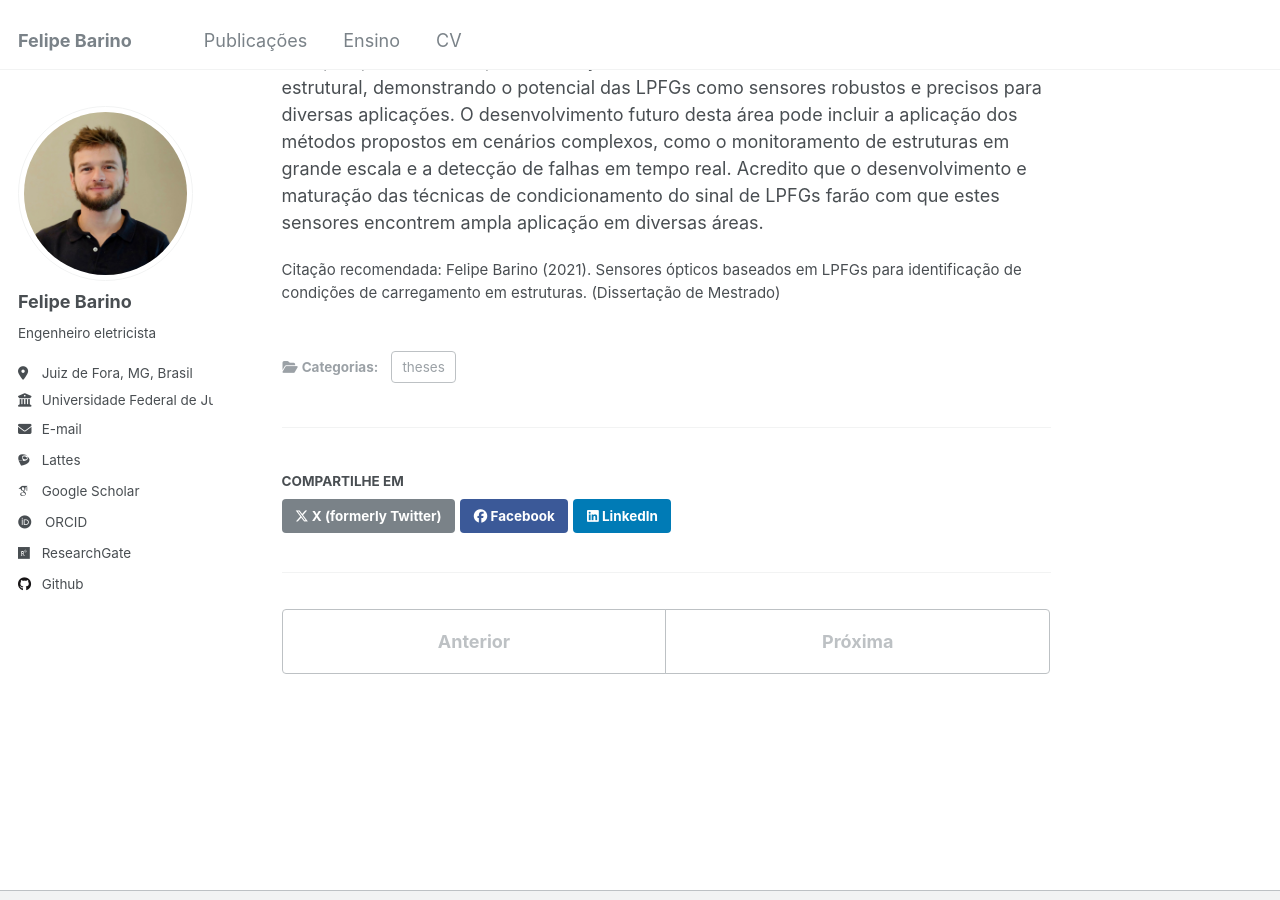
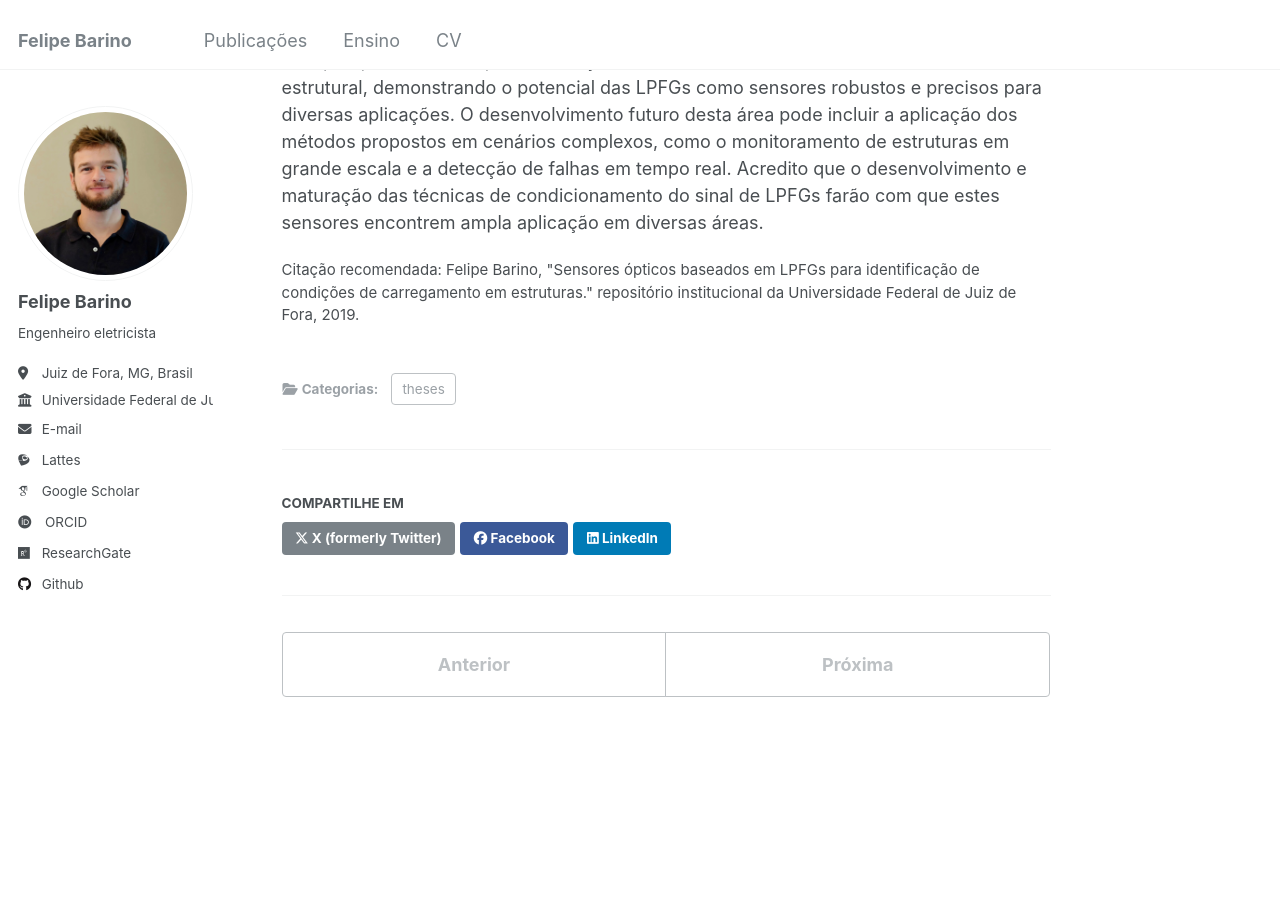
Before and after one commit to felipebarino/felipebarino.github.io, a Jekyll site: the page built from _publications/2021-07-30-Sensores-opticos-baseados-em-lpfgs-para-identificacao-de-condicoes-de-carregamento-em-estruturas.md, in a window 1280 px wide and 900 px high, scrolled down 1188 px. Built offline with Jekyll 4.4.1, drawn with Linux system fonts in a browser that asks for light colours; some web fonts are replaced.

Commit message:
update citacao

```diff
--- a/_publications/2021-07-30-Sensores-opticos-baseados-em-lpfgs-para-identificacao-de-condicoes-de-carregamento-em-estruturas.md
+++ b/_publications/2021-07-30-Sensores-opticos-baseados-em-lpfgs-para-identificacao-de-condicoes-de-carregamento-em-estruturas.md
@@ -5,7 +5,7 @@ permalink: /publication/2021-07-30-Sensores-opticos-baseados-em-lpfgs-para-ident
 category: theses
 date: 2021-07-30
 venue: 'Programa de Pós-graduação em Engenharia Elétrica (UFJF)'
-citation: 'Felipe Barino (2021). Sensores ópticos baseados em LPFGs para identificação de condições de carregamento em estruturas. (Dissertação de Mestrado)'
+citation: 'Felipe Barino, "Sensores ópticos baseados em LPFGs para identificação de condições de carregamento em estruturas." repositório institucional da Universidade Federal de Juiz de Fora, 2019.'
 ---
 
 [Acesse a dissertação](https://doi.org/10.34019/ufjf/di/2021/00161){:target="_blank"}
```
